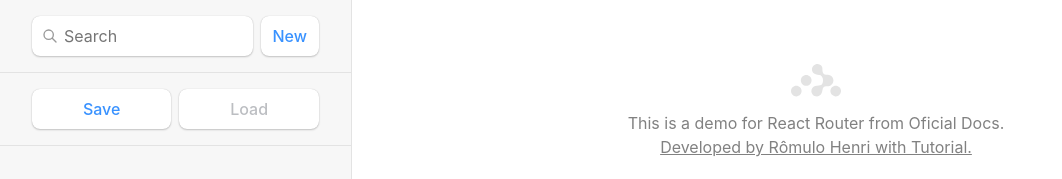
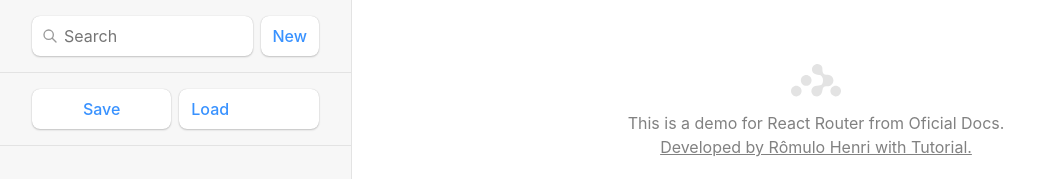
Before and after one commit to romhenri/catalog, a React (Vite) app: page / in a window 1280 px wide. Shown: the top 179 px of the page, without its empty margins (0-1062 px from the left). Built offline with nearby package versions, Linux system fonts and the light colour scheme.

Commit message:
feat: Upload data

```diff
--- a/src/contacts.js
+++ b/src/contacts.js
@@ -51,7 +51,7 @@ export async function deleteContact(id) {
   return false;
 }
 
-function set(contacts) {
+export function set(contacts) {
   return localforage.setItem("contacts", contacts);
 }
 
--- a/src/error-page.jsx
+++ b/src/error-page.jsx
@@ -2,7 +2,10 @@ import { useRouteError } from "react-router-dom";
 
 export default function ErrorPage() {
   const error = useRouteError();
-  console.error(error);
+
+  if (error.status !== 404) {
+    console.log(error);
+  }
 
   return (
     <div id="error-page">
--- a/src/index.css
+++ b/src/index.css
@@ -64,6 +64,28 @@ button:active {
 button.disabled:active {
   box-shadow: 0 0px 1px hsla(0, 0%, 0%, 0.2), 0 1px 2px hsla(0, 0%, 0%, 0.2);
   transform: translateY(0px);
+}
+
+#fileInput{
+  display: none;
+}
+
+#customButton {
+  font-size: 1rem;
+  font-family: inherit;
+  box-shadow: 0 0px 1px hsla(0, 0%, 0%, 0.2), 0 1px 2px hsla(0, 0%, 0%, 0.2);
+  background-color: white;
+  color: #3992ff;
+  border: none;
+  border-radius: 8px;
+  padding: 0.5rem 0.75rem;
+  cursor: pointer;
+  line-height: 1.5;
+  font-weight: 500;
+}
+
+#customButton:hover {
+  box-shadow: 0 0px 1px hsla(0, 0%, 0%, 0.6), 0 1px 2px hsla(0, 0%, 0%, 0.2);
 }
 
 #contact h1 {
--- a/src/routes/contact.jsx
+++ b/src/routes/contact.jsx
@@ -19,8 +19,15 @@ export async function action({ request, params }) {
   });
 }
 
-export default function Contact() {
-  const contact = useLoaderData();
+export default function Contact(localData) {
+  var contact = null
+
+  contact = useLoaderData();
+
+  if (localData =! {}) {
+    console.log(contact);
+  }
+
   return (
     <div id="contact">
       <div>
--- a/src/routes/root.jsx
+++ b/src/routes/root.jsx
@@ -11,6 +11,9 @@ import {
 import { getContacts, createContact } from "../contacts";
 import { useEffect } from "react";
 import localforage from "localforage"; // Added
+import Contact from "./contact";
+import {set} from "../contacts"
+import { useNavigate } from "react-router-dom";
 // import { saveAs } from "../FileSaver"; // Added
 
 export async function action() {
@@ -39,6 +42,32 @@ async function saveJSON() {
   const date = getDateFormatted()
 
   saveAs(blob, 'contactsData(' + date + ').json')
+}
+
+async function loadJSON() {
+  var receiveFile = document.getElementById('fileInput')
+  var file = receiveFile.files[0]
+
+  receiveFile.addEventListener("change", () => {
+    file = receiveFile.files[0]
+    doIt(file)
+  })
+
+  function doIt(file) {
+    const reader = new FileReader();
+
+    reader.onload = function(event) {
+        const jsonText = event.target.result;
+        const jsonObject = JSON.parse(jsonText);
+
+        console.log(jsonObject);
+        set(jsonObject)
+        window.location.reload(true);
+        useNavigate('/contacts');
+    };
+
+    reader.readAsText(file);
+}
 }
 
 function getDateFormatted() {
@@ -96,7 +125,8 @@ export default function Root() {
         </div>
         <div id="dataHandler">
           <button onClick={saveJSON}> Save </button>
-          <button className="disabled" disabled> Load </button>
+          <label id="customButton" htmlFor="fileInput">Load</label>
+          <input type="file" onClick={loadJSON} name="Load" id="fileInput" accept="application/json"/>
         </div>
         <nav>
           {contacts.length ? (
```
